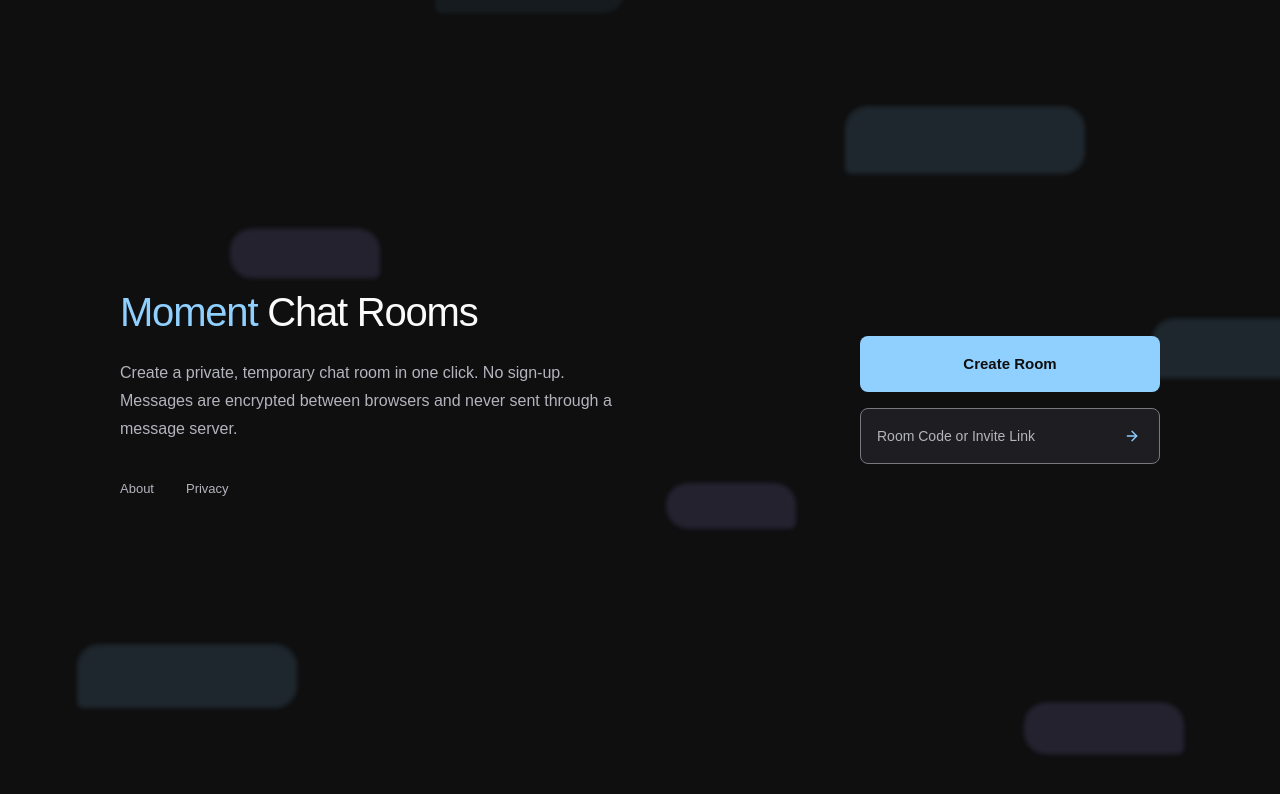
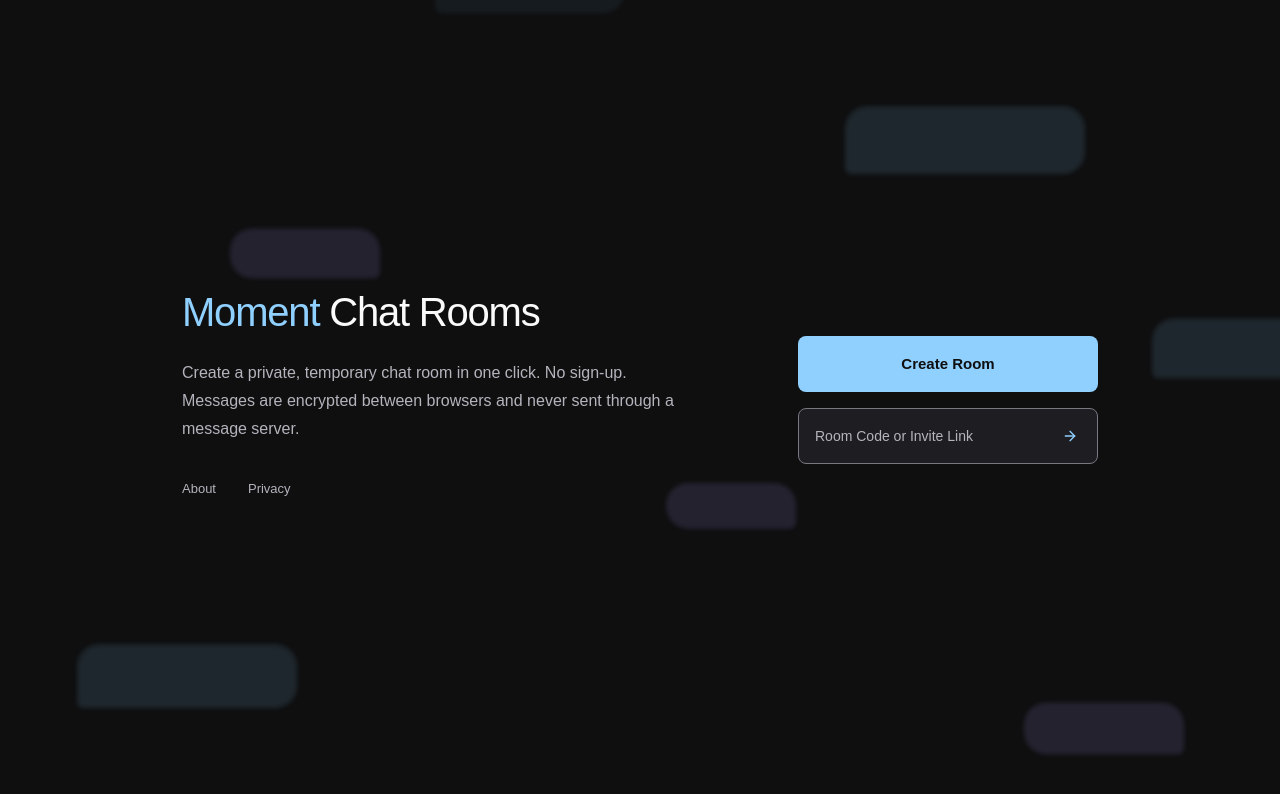
Before and after one commit to iamzices/moment-chat, a React (Vite) app: page / in a window 1280 px wide. Shown: the top 794 px of the page. Built offline with nearby package versions, Linux system fonts and the light colour scheme.

Commit message:
Size landing columns

```diff
--- a/src/index.css
+++ b/src/index.css
@@ -36,7 +36,7 @@ svg { flex-shrink: 0; }
 .leave-action { width: 100%; min-height: 44px; margin-top: 8px; border-radius: 8px; font-size: 13px; background: transparent; }
 .entry-main { flex: 1; display: flex; align-items: center; justify-content: center; padding: 40px 24px 120px; }
 .home-main { padding: 72px 40px; }
-.landing-content { display: grid; grid-template-columns: minmax(0, 1.45fr) minmax(280px, 1fr); grid-template-areas: 'intro actions' 'links actions'; gap: 24px clamp(48px, 8vw, 96px); align-items: center; width: 1040px; max-width: 100%; text-align: left; }
+.landing-content { display: grid; grid-template-columns: minmax(0, 520px) 300px; grid-template-areas: 'intro actions' 'links actions'; gap: 24px clamp(48px, 8vw, 96px); align-items: center; max-width: 100%; text-align: left; }
 .home-intro { grid-area: intro; min-width: 0; }
 .home-title { margin: 0; font-size: clamp(30px, 3.2vw, 40px); font-weight: 500; line-height: 1.15; letter-spacing: -.03em; white-space: nowrap; }
 .home-brand { color: var(--primary); }
```
